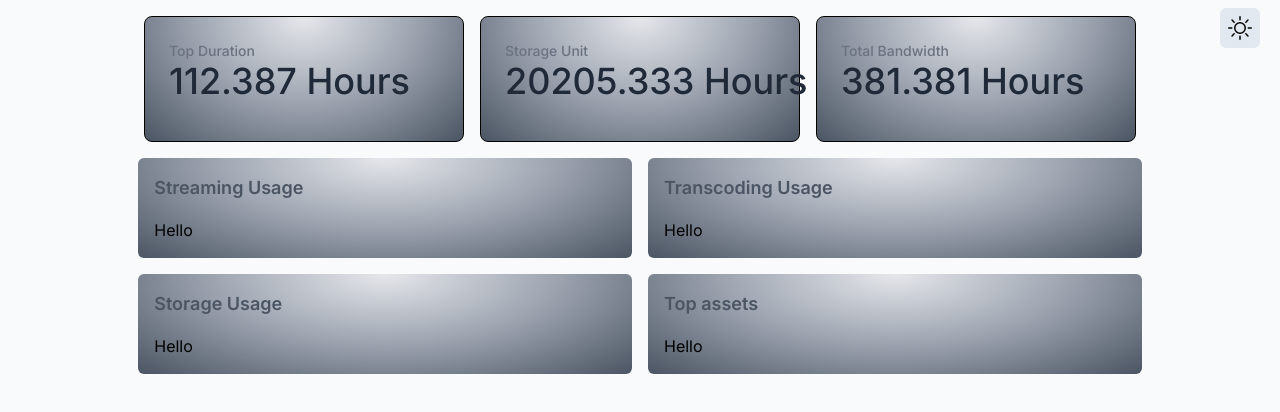
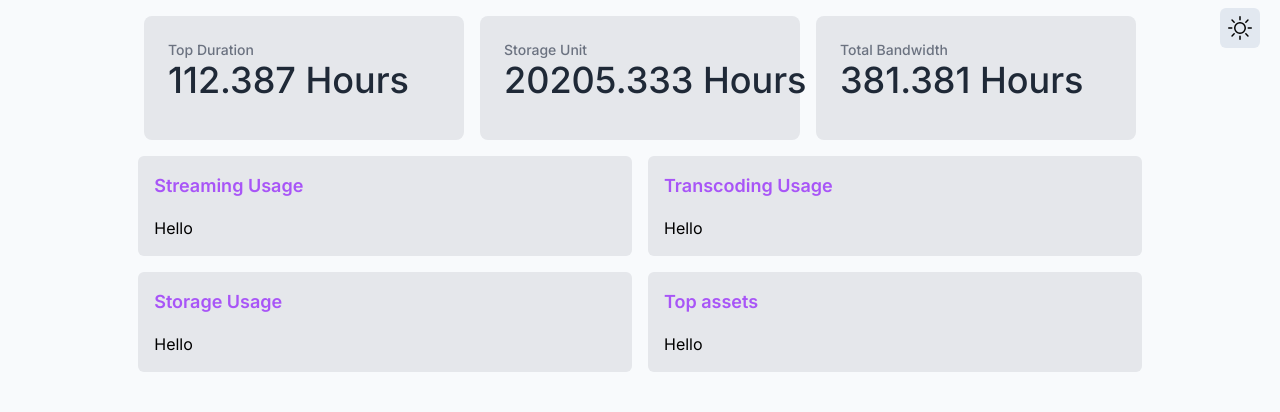
Before and after one commit to pranikz/gumlethq-assignment, a Next.js app: page / in a window 1280 px wide. Shown: the top 412 px of the page. Built offline with nearby package versions, Linux system fonts and the light colour scheme.

Commit message:
fix: css fixes

```diff
--- a/app/Dashboard/page.tsx
+++ b/app/Dashboard/page.tsx
@@ -52,7 +52,7 @@ const Dashboard = (props: Props) => {
       {/* headerdata */}
       <div className="">
         <div className=" grid  gap-4 p-4 sm:grid-cols-2 lg:grid-cols-3 mx-auto ">
-          <div className="max-w-lg rounded-lg border border-black px-6 pt-6 pb-10 bg-[radial-gradient(ellipse_at_top,_var(--tw-gradient-stops))] dark:from-gray-700 dark:via-gray-900 dark:to-black  from-gray-200 via-gray-400 to-gray-600 ">
+          <div className="max-w-lg rounded-lg  px-6 pt-6 pb-10 dark:bg-[#1b1b1b] bg-gray-200 ">
             <p className="text-sm font-medium text-gray-500 dark:text-gray-100">
               Top Duration
             </p>
@@ -61,7 +61,7 @@ const Dashboard = (props: Props) => {
             </p>
           </div>
 
-          <div className="max-w-lg rounded-lg border border-black px-6 pt-6 pb-10 bg-[radial-gradient(ellipse_at_top,_var(--tw-gradient-stops))] dark:from-gray-700 dark:via-gray-900 dark:to-black  from-gray-200 via-gray-400 to-gray-600 ">
+          <div className="max-w-lg rounded-lg  px-6 pt-6 pb-10 dark:bg-[#1b1b1b] bg-gray-200 ">
             <p className="text-sm font-medium text-gray-500 dark:text-gray-100">
               Storage Unit
             </p>
@@ -70,7 +70,7 @@ const Dashboard = (props: Props) => {
             </p>
           </div>
 
-          <div className="max-w-lg rounded-lg border border-black px-6 pt-6 pb-10 bg-[radial-gradient(ellipse_at_top,_var(--tw-gradient-stops))] dark:from-gray-700 dark:via-gray-900 dark:to-black  from-gray-200 via-gray-400 to-gray-600 ">
+          <div className="max-w-lg rounded-lg  px-6 pt-6 pb-10 dark:bg-[#1b1b1b] bg-gray-200 ">
             <p className="text-sm font-medium text-gray-500 dark:text-gray-100">
               Total Bandwidth
             </p>
@@ -83,26 +83,26 @@ const Dashboard = (props: Props) => {
 
       {/* chart data */}
       <div className="grid gap-4 grid-cols-2 w-[98%] mx-auto ">
-        <div className=" bg-[radial-gradient(ellipse_at_top,_var(--tw-gradient-stops))] dark:from-gray-700 dark:via-gray-900 dark:to-black  from-gray-200 via-gray-400 to-gray-600  p-4 rounded-md ">
-          <h2 className="text-gray-600 text-lg font-semibold pb-4">
+        <div className=" dark:bg-[#1b1b1b] bg-gray-200  p-4 rounded-md ">
+          <h2 className="text-purple-500 dark:text-purple-300  text-lg font-semibold pb-4">
             Streaming Usage
           </h2>
           <div>Hello</div>
         </div>
-        <div className="bg-[radial-gradient(ellipse_at_top,_var(--tw-gradient-stops))] dark:from-gray-700 dark:via-gray-900 dark:to-black  from-gray-200 via-gray-400 to-gray-600  p-4 rounded-md">
-          <h2 className="text-gray-600 text-lg font-semibold pb-4">
+        <div className="dark:bg-[#1b1b1b] bg-gray-200  p-4 rounded-md">
+          <h2 className="text-purple-500 dark:text-purple-300  text-lg font-semibold pb-4">
             Transcoding Usage
           </h2>
           <div>Hello</div>
         </div>
-        <div className="bg-[radial-gradient(ellipse_at_top,_var(--tw-gradient-stops))] dark:from-gray-700 dark:via-gray-900 dark:to-black  from-gray-200 via-gray-400 to-gray-600  p-4 rounded-md ">
-          <h2 className="text-gray-600 text-lg font-semibold pb-4">
+        <div className="dark:bg-[#1b1b1b] bg-gray-200  p-4 rounded-md ">
+          <h2 className="text-purple-500 dark:text-purple-300  text-lg font-semibold pb-4">
             Storage Usage
           </h2>
           <div>Hello</div>
         </div>
-        <div className="bg-[radial-gradient(ellipse_at_top,_var(--tw-gradient-stops))] dark:from-gray-700 dark:via-gray-900 dark:to-black  from-gray-200 via-gray-400 to-gray-600  p-4 rounded-md">
-          <h2 className="text-gray-600 text-lg font-semibold pb-4">
+        <div className="dark:bg-[#1b1b1b] bg-gray-200  p-4 rounded-md">
+          <h2 className="text-purple-500 dark:text-purple-300  text-lg font-semibold pb-4">
             Top assets
           </h2>
           <div>Hello</div>
```
